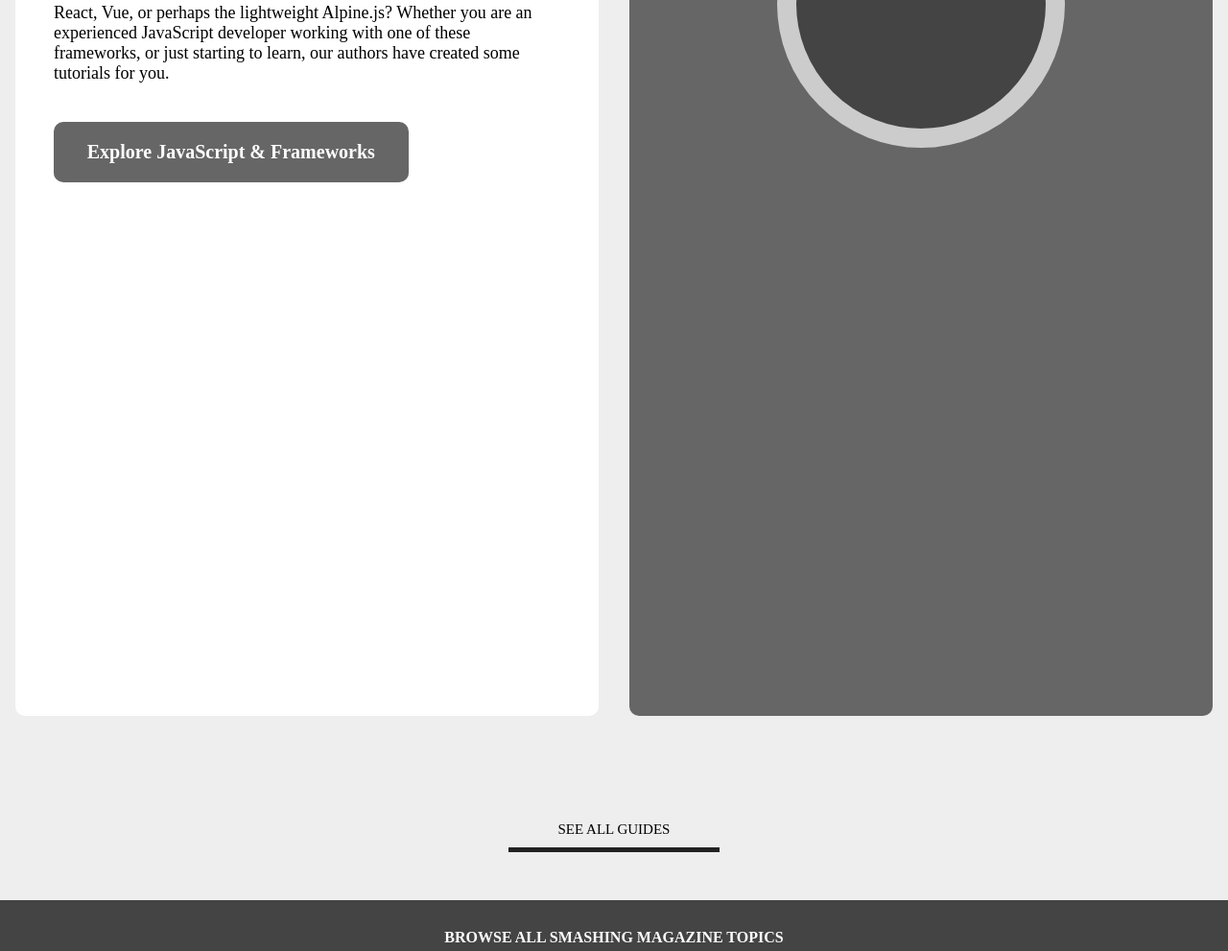
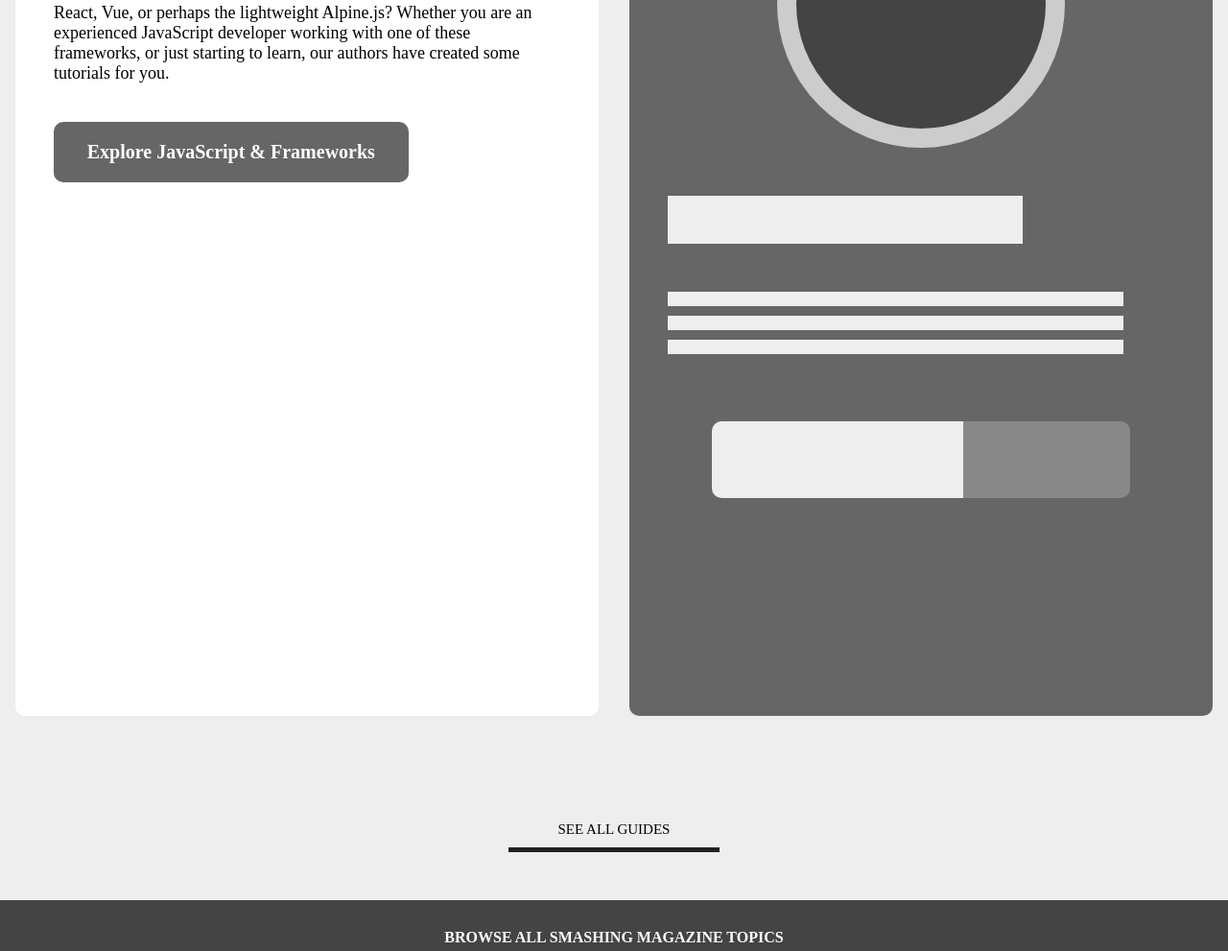
Before and after one commit to pbkabali/Smashing-Magazine-Heatmap, a plain HTML site: page index.html in a window 1280 px wide. Shown: the part 6929-7920 px from the top of the page at 96% size. Drawn offline with Linux system fonts and the light colour scheme.

Commit message:
Style web technologies last div

```diff
--- a/css/styles.css
+++ b/css/styles.css
@@ -581,13 +581,49 @@ justify-content: center;
   background-color: var(--main-bg-color4);
 }
 
-.web-tech div:last-child div:first-child {
+.web-tech div:last-child .web-tech-last-1 {
   background-color: var(--main-bg-color3);
   border: 20px solid var(--main-bg-color7);
   border-radius: 50%;
   height: 300px;
   width: 300px;
   margin: 0 auto 0 auto;
+}
+
+.web-tech div:last-child .web-tech-last-2 {
+  margin: auto;
+  width: 90%;
+}
+
+.web-tech div:last-child .web-tech-last-2 div:first-child {
+width: 60%;
+height: 80px;
+background-color: var(--main-bg-color8);
+border-top-right-radius: 0;
+border-bottom-right-radius: 0;
+}
+
+
+.web-tech div:last-child .web-tech-last-2 div:nth-child(2) {
+  width: 40%;
+  height: 80px;
+  background-color: var(--main-bg-color5);
+  border-top-left-radius: 0;
+  border-bottom-left-radius: 0;
+}
+
+.web-tech div:last-child h3 {
+  width: 70%;
+  height: 50px;
+  background-color: var(--main-bg-color8);
+  margin: 50px auto 50px 0;
+}
+
+.web-tech div:last-child p {
+  width: 90%;
+  height: 15px;
+  background-color: var(--main-bg-color8);
+  margin: 10px auto 10px 0;
 }
 
 /* =============================================== Footer ======================================= */
--- a/index.html
+++ b/index.html
@@ -361,12 +361,14 @@
       </div>
 
       <div>
-        <div></div>
+        <div class="web-tech-last-1"></div>
         <h3></h3>
         <p></p>
-        <div>
-          <!-- <div></div>
-          <div></div> -->
+        <p></p>
+        <p></p>
+        <div class="web-tech-last-2 flex">
+          <div></div>
+          <div></div>
         </div>
       </div>
     </section>
```
